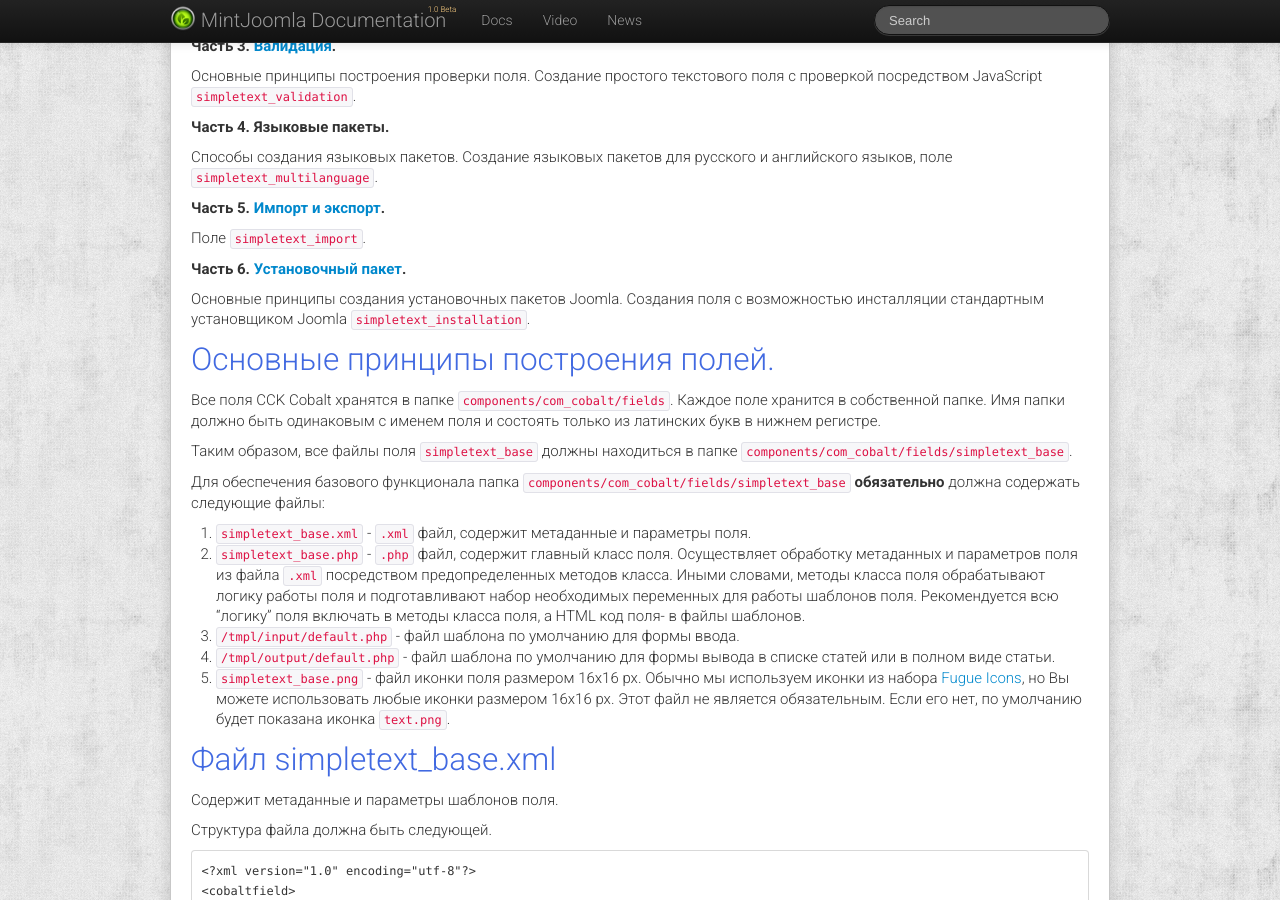
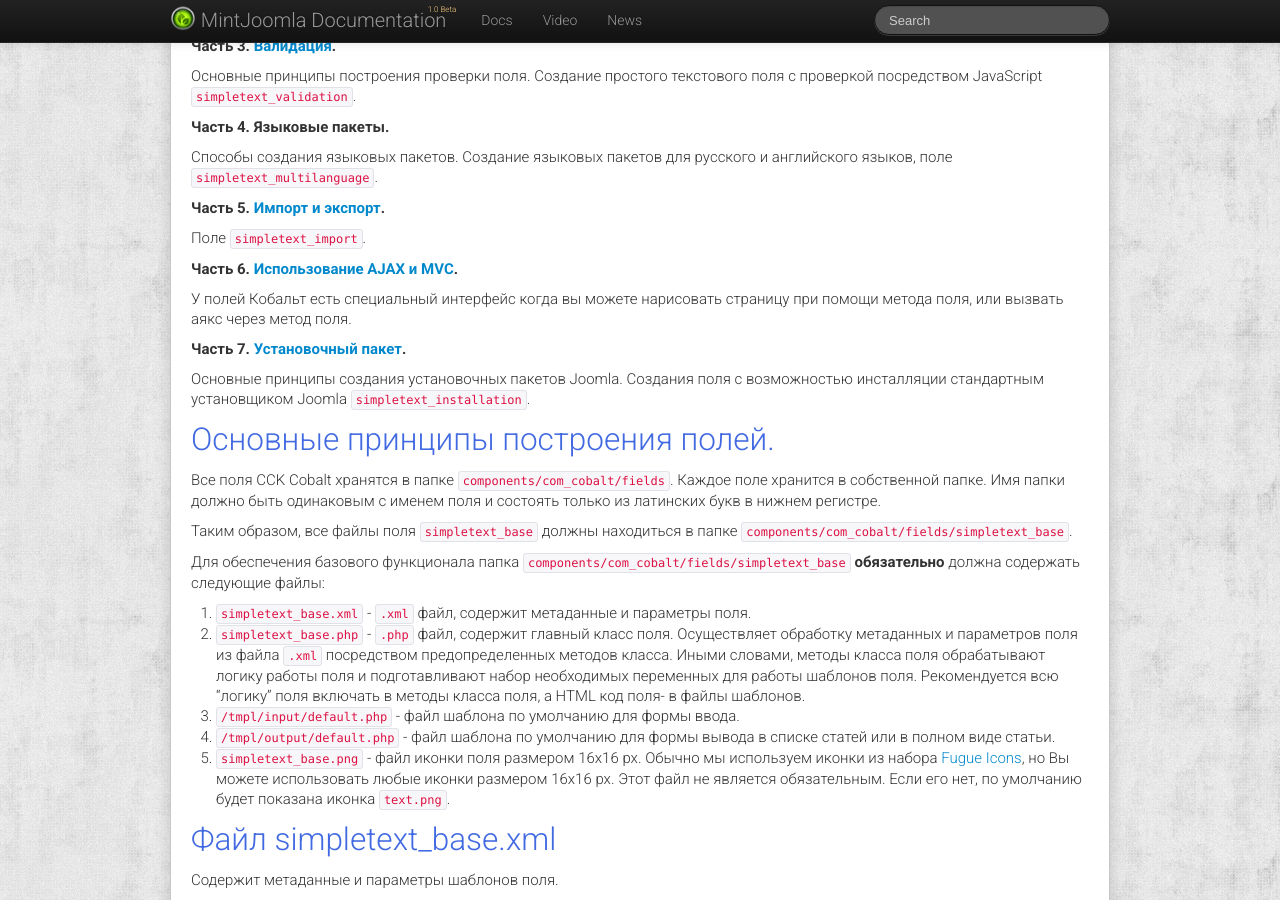
Before and after one commit to MintJoomla/MintJoomla.github.io, a Jekyll site: the page built from ru/cobalt/_posts/2013-01-01-create-cobalt-field-base.md, in a window 1280 px wide and 900 px high, scrolled down 676 px. Built offline with Jekyll 4.4.1, drawn with Linux system fonts in a browser that asks for light colours; comment, search, counter and statistics services are not loaded.

Commit message:
Added other articles

```diff
--- a/ru/cobalt/_posts/2013-01-01-create-cobalt-field-base.md
+++ b/ru/cobalt/_posts/2013-01-01-create-cobalt-field-base.md
@@ -36,7 +36,11 @@ tags: fields developer
 
 Поле `simpletext_import`.
 
-**Часть 6. [Установочный пакет](/ru/cobalt/create-cobalt-field-package/).**
+**Часть 6. [Использование AJAX и MVC](/ru/cobalt/create-cobalt-field-interface/).**
+
+У полей Кобальт есть специальный интерфейс когда вы можете нарисовать страницу при помощи метода поля, или вызвать аякс через метод поля.
+
+**Часть 7. [Установочный пакет](/ru/cobalt/create-cobalt-field-package/).**
 
 Основные принципы создания установочных пакетов Joomla. Создания поля с возможностью инсталляции стандартным установщиком Joomla `simpletext_installation`.
 
```
Also changed, not shown: ru/cobalt/_posts/2013-01-01-create-cobalt-field-interface.md (added, +11 -0 lines).
